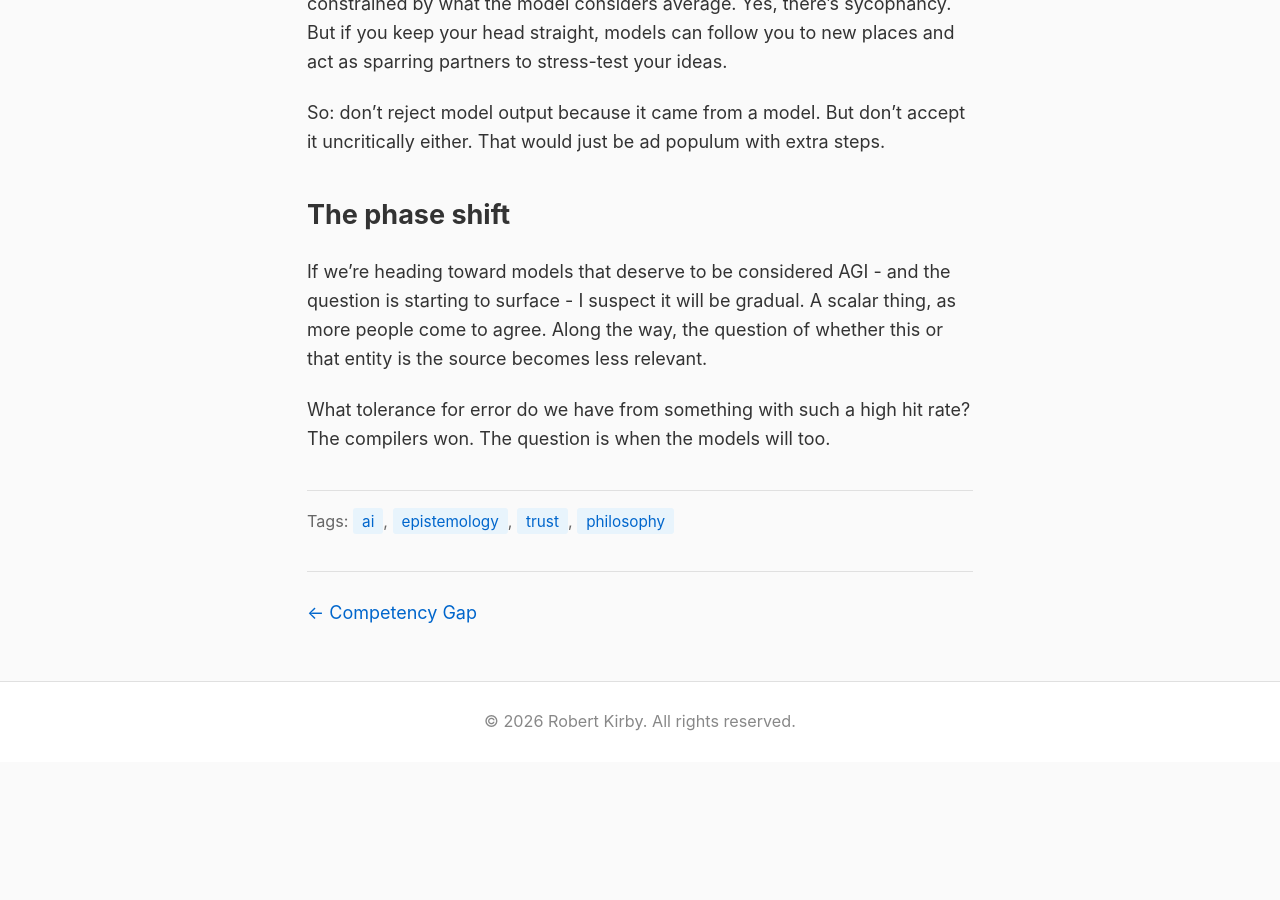
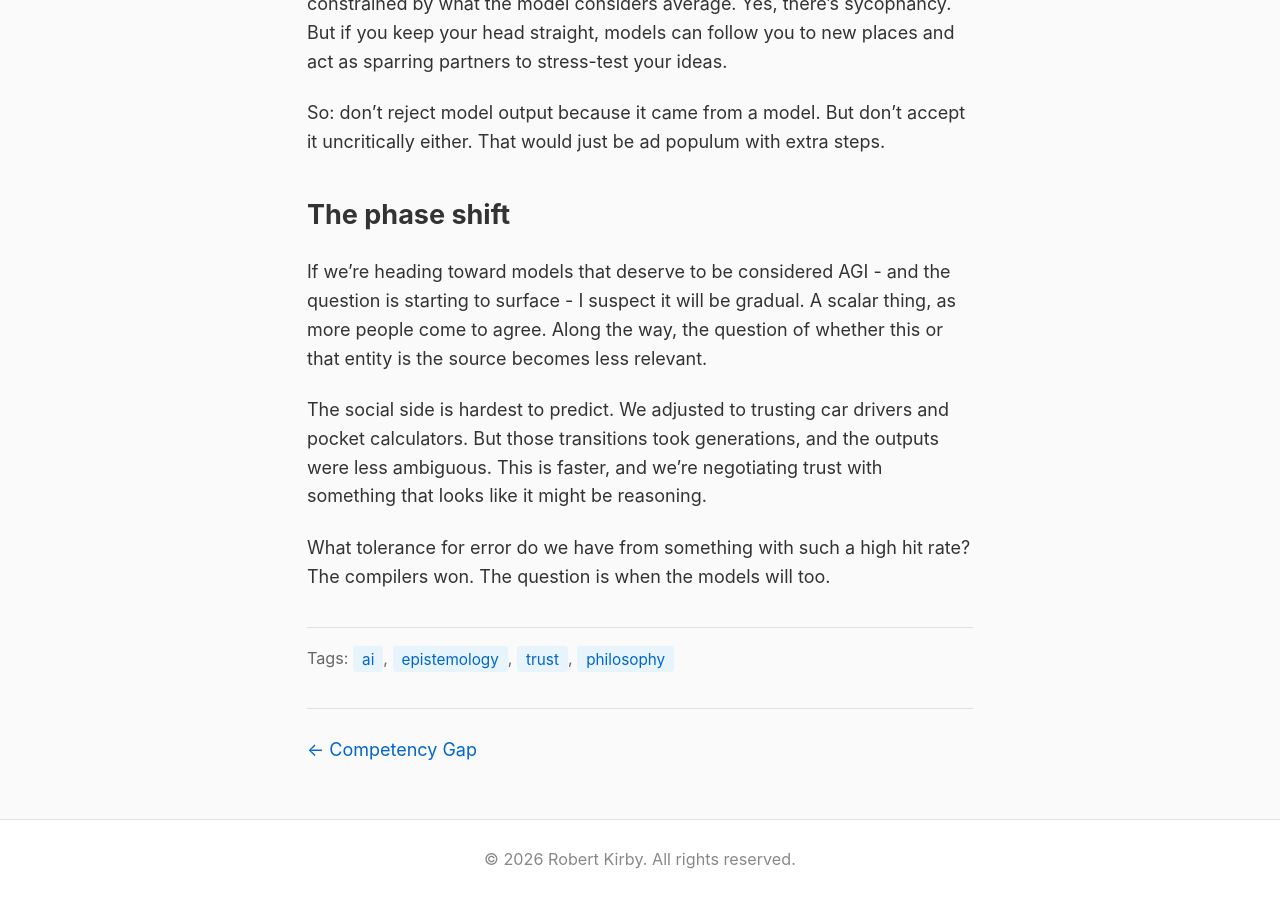
Before and after one commit to rob137/rob137.github.io, a Jekyll site: the page built from _posts/2026-01-07-ad-machinum.md, in a window 1280 px wide and 900 px high, scrolled down 1920 px. Built offline with Jekyll 4.4.1, drawn with Linux system fonts in a browser that asks for light colours; before the commit the page ends 2682 px from its top, so only the background shows below that.

Commit message:
Ad Machinum: add social trust paragraph

```diff
--- a/_posts/2026-01-07-ad-machinum.md
+++ b/_posts/2026-01-07-ad-machinum.md
@@ -40,4 +40,6 @@ So: don't reject model output because it came from a model. But don't accept it
 
 If we're heading toward models that deserve to be considered AGI - and the question is starting to surface - I suspect it will be gradual. A scalar thing, as more people come to agree. Along the way, the question of whether this or that entity is the source becomes less relevant.
 
+The social side is hardest to predict. We adjusted to trusting car drivers and pocket calculators. But those transitions took generations, and the outputs were less ambiguous. This is faster, and we're negotiating trust with something that looks like it might be reasoning.
+
 What tolerance for error do we have from something with such a high hit rate? The compilers won. The question is when the models will too.
```
